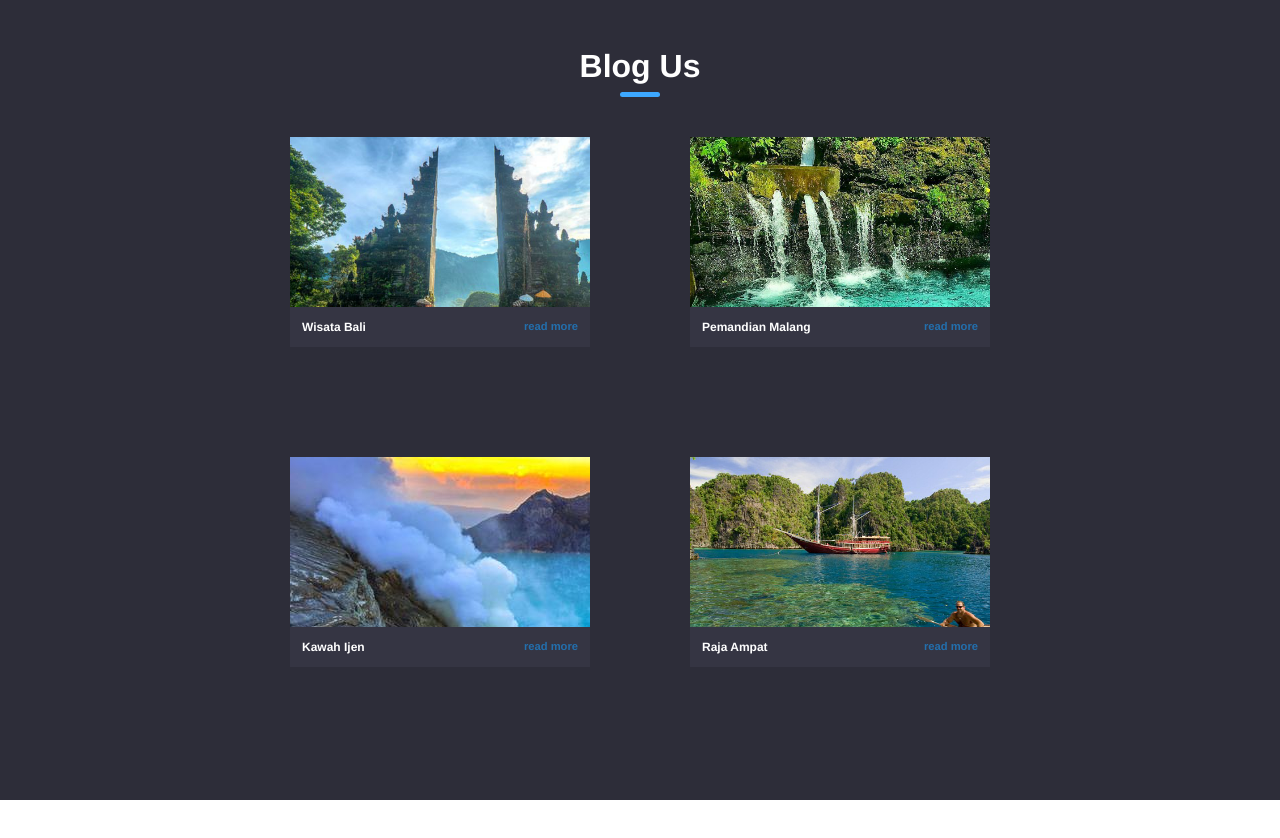
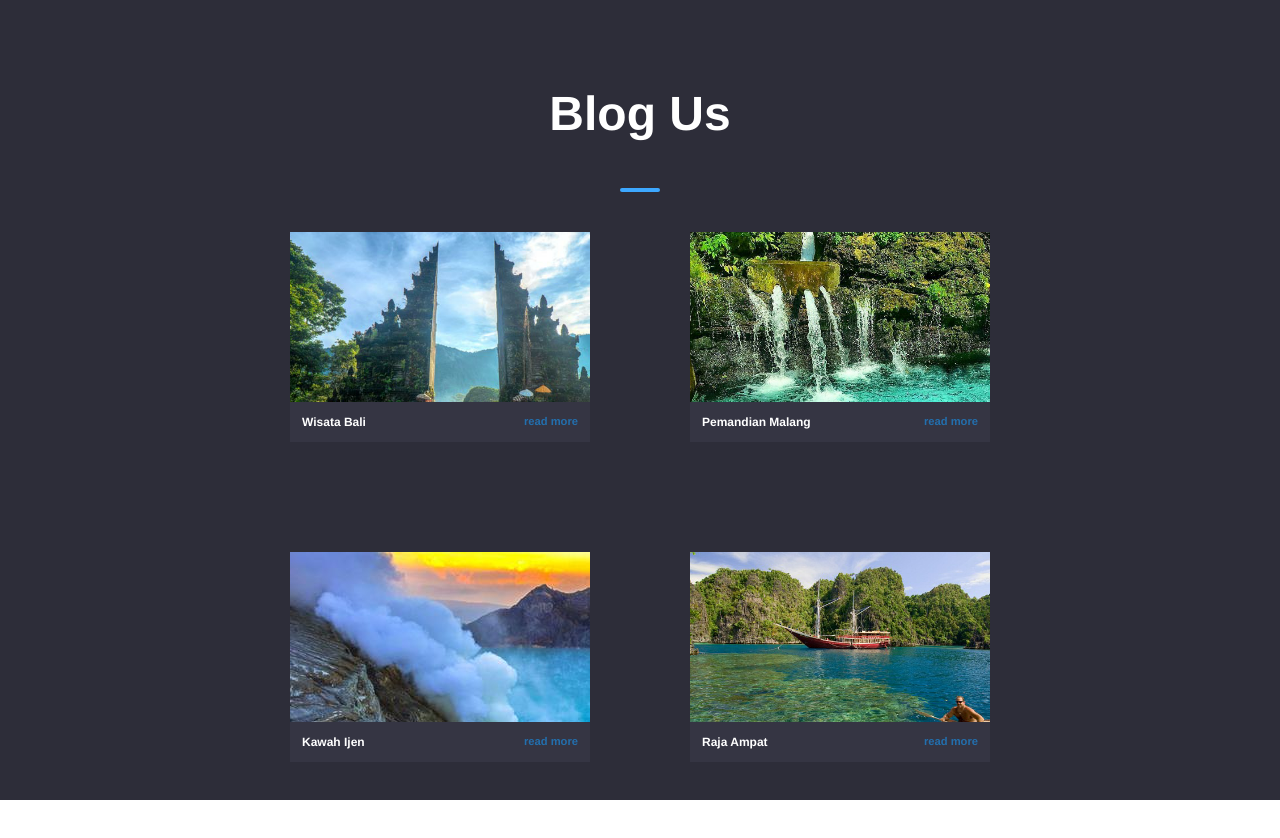
Before and after one commit to zflash123/projek-grup-larapel, a plain HTML site: page blog.html in a window 1280 px wide. Before the commit the page ends 800 px from the top, so only its background shows below. Drawn offline with Linux system fonts and the light colour scheme.

Commit message:
Update Line 3-15

```diff
--- a/blog.css
+++ b/blog.css
@@ -1,18 +1,6 @@
 @import 'https://fonts.googleapis.com/css?family=Montserrat:300, 400, 700&display=swap';
 
-html, body, div, span, applet, object, iframe,
-h1, h2, h3, h4, h5, h6, p, blockquote, pre,
-a, abbr, acronym, address, big, cite, code,
-del, dfn, em, img, ins, kbd, q, s, samp,
-small, strike, strong, sub, sup, tt, var,
-b, u, i, center,
-dl, dt, dd, ol, ul, li,
-fieldset, form, label, legend,
-table, caption, tbody, tfoot, thead, tr, th, td,
-article, aside, canvas, details, embed,
-figure, figcaption, footer, header, hgroup,
-menu, nav, output, ruby, section, summary,
-time, mark, audio, video {
+body {
 	margin: 0;
 	padding: 0;
 	border: 0;
```
